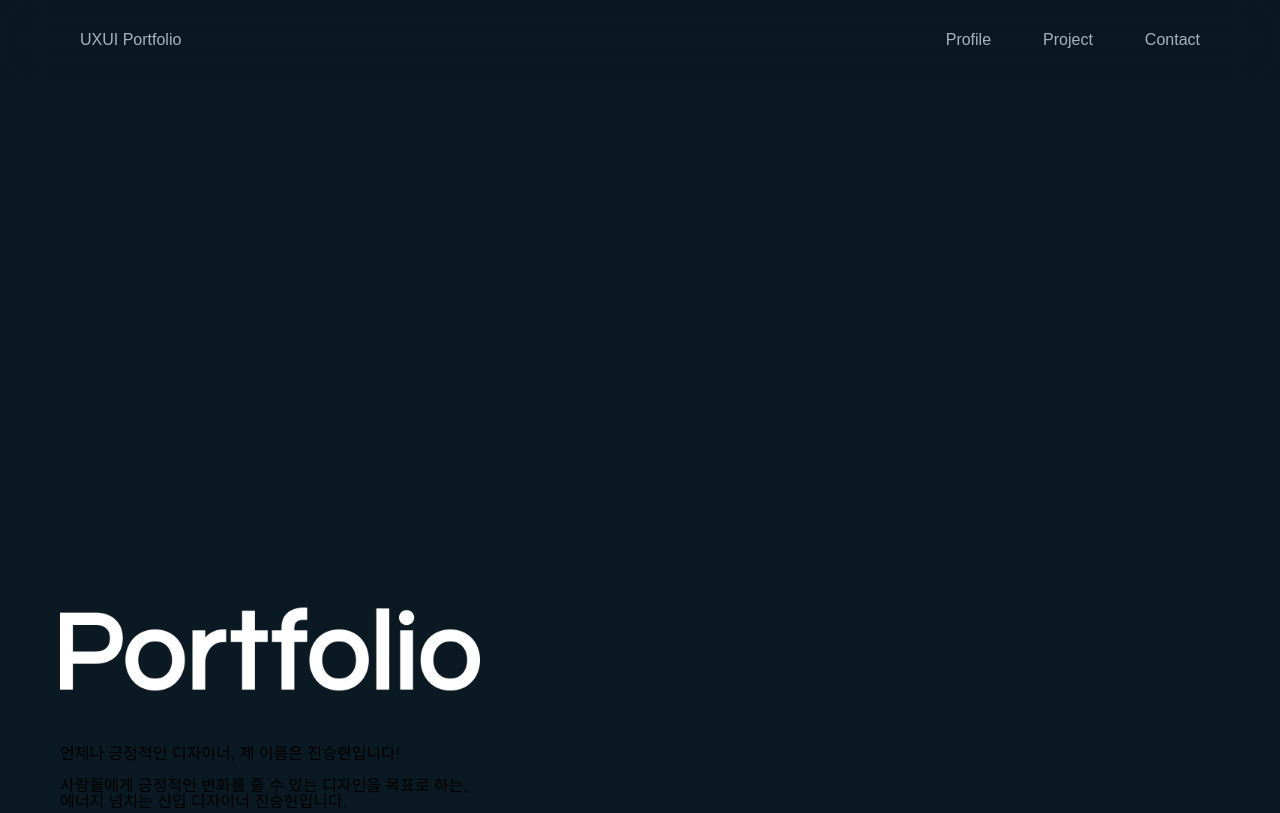
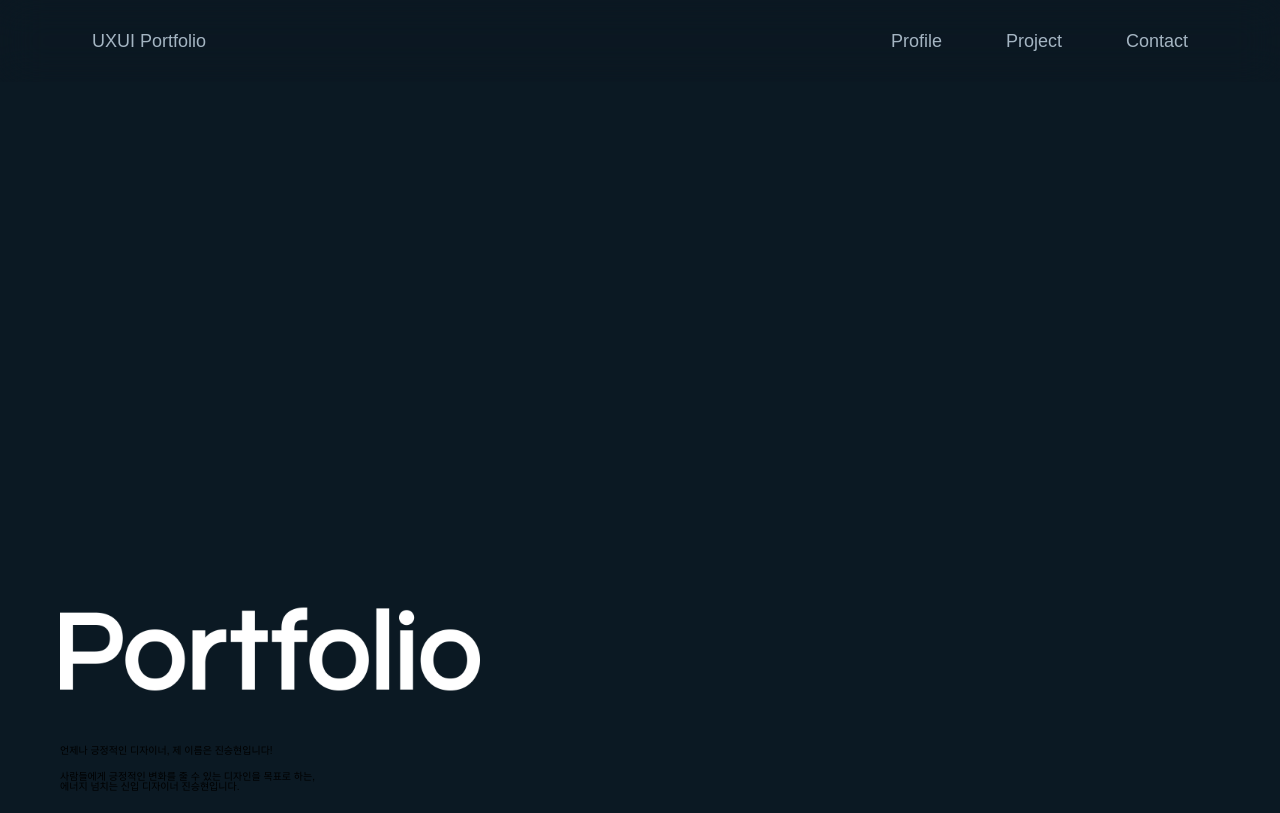
Before and after one commit to ynn-i/portfolio, a plain HTML site: page index.html in a window 1280 px wide. Shown: the top 813 px of the page. Drawn offline with Linux system fonts and the light colour scheme; a web font is replaced by a local one.

Commit message:
디자인 업데이트

```diff
--- a/css/reset.css
+++ b/css/reset.css
@@ -14,8 +14,7 @@ p,
 a {
     margin: 0;
     padding: 0;
-    font-size: 1.6rem;
-    font-weight: 400;
+    font: inherit;
     list-style: none;
     line-height: 1;
 }
--- a/scss/layout/_header.scss
+++ b/scss/layout/_header.scss
@@ -9,9 +9,13 @@ header {
     ul {
         width: calc(100% - 160px);
         margin: 0 auto;
-        padding: 32px 0;
+        padding: 20px 0;
         display: flex;
-        gap: 52px;
+        gap: 40px;
+
+        li {
+            padding: 12px;
+        }
 
         li:hover {
             color: $g-50;
```
Also changed, not shown: css/main.css, 1 other file.
